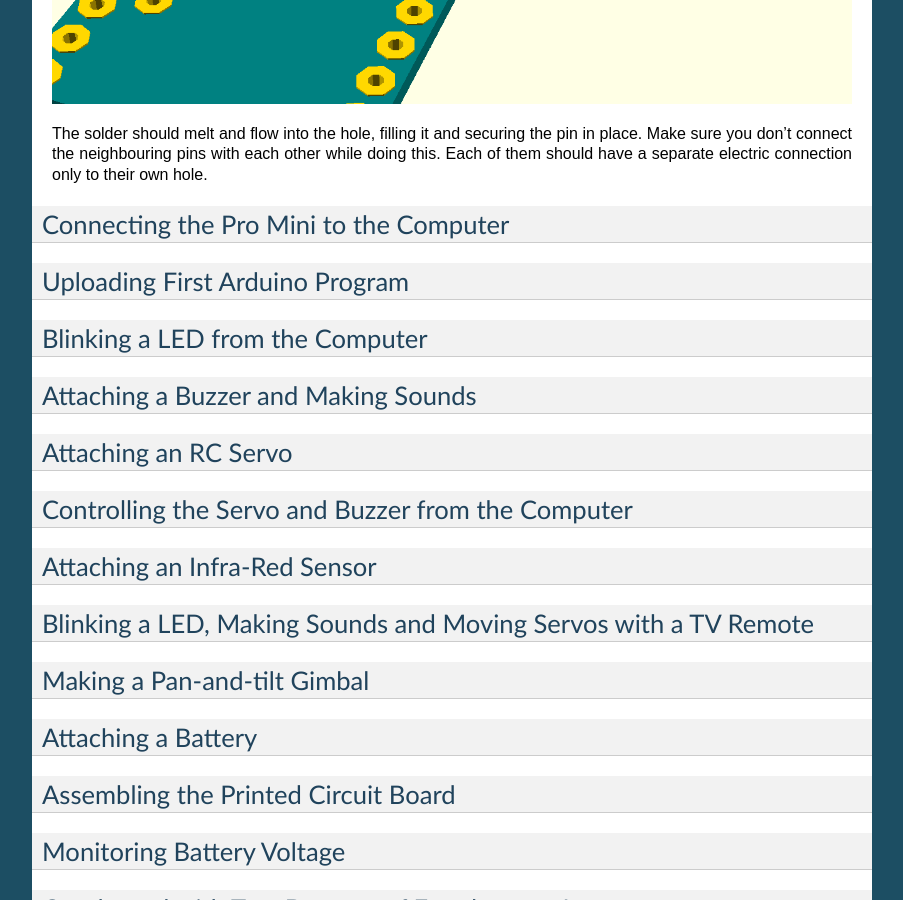
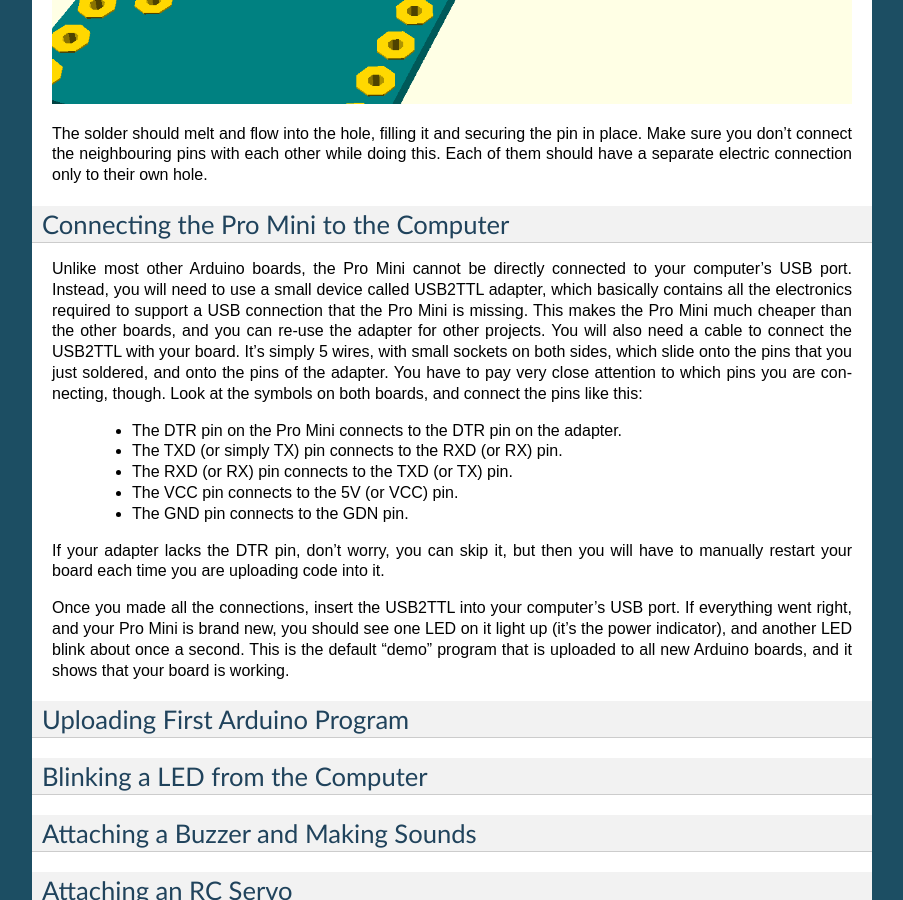
Before and after one commit to andrewsagio/tote, a Sphinx documentation site: the page built from doc/tutorial.rst, in a window 1280 px wide and 900 px high, scrolled down 1579 px. Shown: the whole window, without its empty margins (198-1101 px from the left). Built offline with Sphinx 7.4.7, drawn with Linux system fonts in a browser that asks for light colours; formulas are drawn with MathJax 3.

Commit message:
Connecting to a computer

```diff
--- a/doc/tutorial.rst
+++ b/doc/tutorial.rst
@@ -36,6 +36,33 @@
 
 Connecting the Pro Mini to the Computer
 =======================================
+
+Unlike most other Arduino boards, the Pro Mini cannot be directly connected to
+your computer's USB port. Instead, you will need to use a small device called
+USB2TTL adapter, which basically contains all the electronics required to
+support a USB connection that the Pro Mini is missing. This makes the Pro Mini
+much cheaper than the other boards, and you can re-use the adapter for other
+projects. You will also need a cable to connect the USB2TTL with your board.
+It's simply 5 wires, with small sockets on both sides, which slide onto the
+pins that you just soldered, and onto the pins of the adapter. You have to pay
+very close attention to which pins you are connecting, though. Look at the
+symbols on both boards, and connect the pins like this:
+
+ * The DTR pin on the Pro Mini connects to the DTR pin on the adapter.
+ * The TXD (or simply TX) pin connects to the RXD (or RX) pin.
+ * The RXD (or RX) pin connects to the TXD (or TX) pin.
+ * The VCC pin connects to the 5V (or VCC) pin.
+ * The GND pin connects to the GDN pin.
+
+If your adapter lacks the DTR pin, don't worry, you can skip it, but then you
+will have to manually restart your board each time you are uploading code into
+it.
+
+Once you made all the connections, insert the USB2TTL into your computer's USB
+port. If everything went right, and your Pro Mini is brand new, you should see
+one LED on it light up (it's the power indicator), and another LED blink about
+once a second. This is the default "demo" program that is uploaded to all new
+Arduino boards, and it shows that your board is working.
 
 
 Uploading First Arduino Program
```
